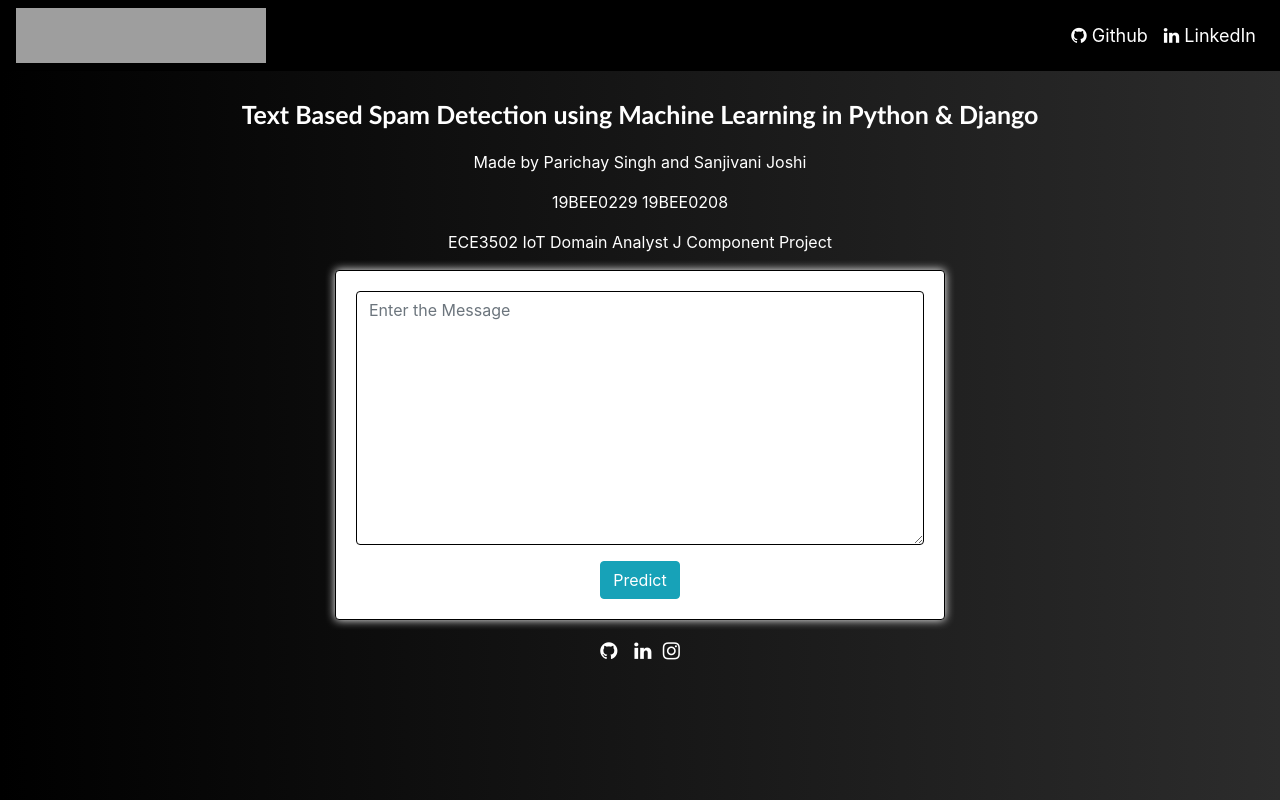
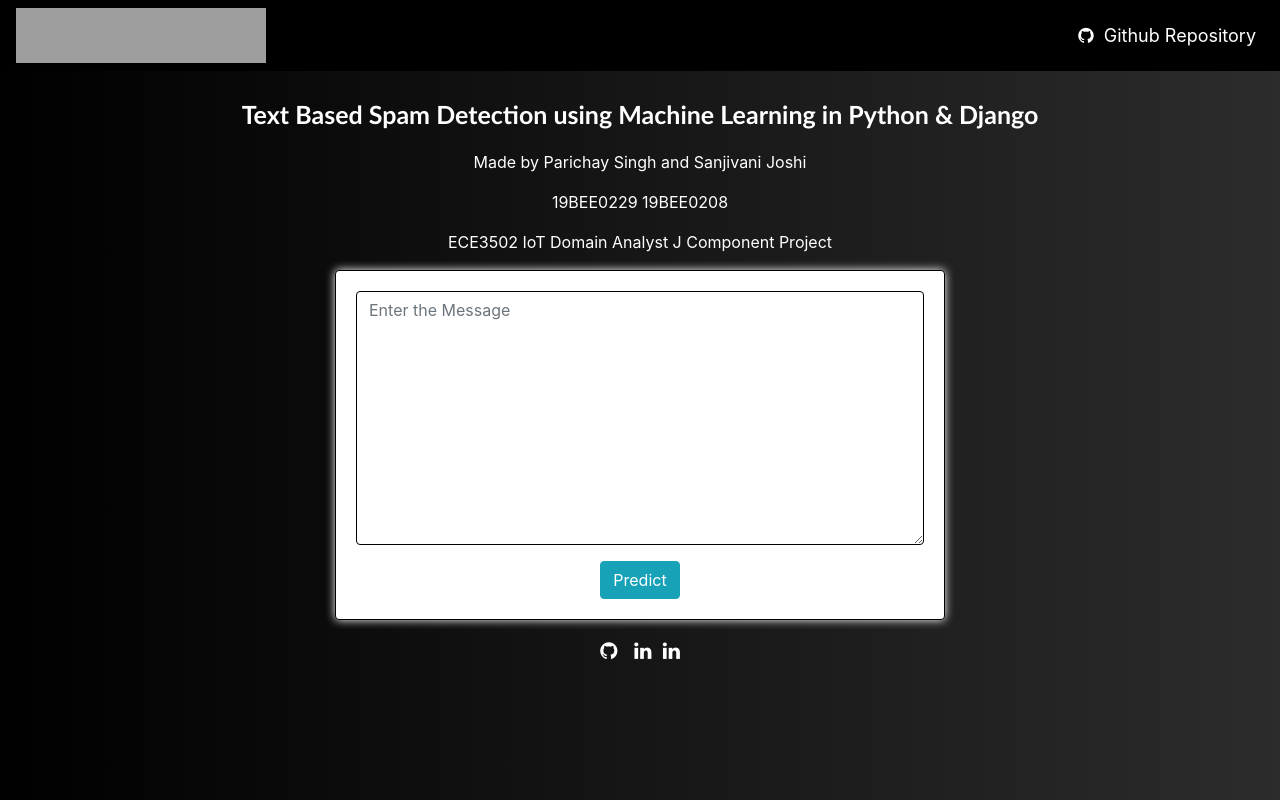
Before and after one commit to Parichay-Singh/SMS-Spam-Detection-WebApp, a Django app: page / in a window 1280 px wide. Run offline with Django 3.2, Linux system fonts and the light colour scheme; parts of the project's set-up code (start-up, migrations or seed data) failed here and were passed over; some libraries are stand-ins or nearby versions; grey boxes are pictures that could not be loaded.

Commit message:
Add files via upload

```diff
--- a/spam_detector/templates/spam_detector/index.html
+++ b/spam_detector/templates/spam_detector/index.html
@@ -43,9 +43,9 @@
             </div>
             <center><input class="btn btn-info" type="submit" value="Predict"></center>
         </form>
-        <center><p style="font-size: 20px;"><a href="https://www.github.com/venugopalkadamba" target="_blank"><span style="color: white !important;" class="fa fa-github"></span></a>&nbsp;&nbsp;
-            <a href="https://www.linkedin.com/in/venugopalkadamba" target="_blank" ><span style="color: white !important;" class="fa fa-linkedin"></span></a>
-            &nbsp;<a href="https://www.instagram.com/venugopal_2001" target="_blank" ><span style="color: white !important;" class="fa fa-instagram"></span></a>
+        <center><p style="font-size: 20px;"><a href="https://github.com/Parichay-Singh/" target="_blank"><span style="color: white !important;" class="fa fa-github"></span></a>&nbsp;&nbsp;
+            <a href="https://www.linkedin.com/in/parichaysingh/" target="_blank" ><span style="color: white !important;" class="fa fa-linkedin"></span></a>
+            &nbsp;<a href="https://www.linkedin.com/in/sanjivani-joshi-b0b70b1a2/" target="_blank" ><span style="color: white !important;" class="fa fa-linkedin"></span></a>
         </p></center>
     </div>
     <div class="col-md-3"></div>
--- a/spam_detector/templates/spam_detector/main.html
+++ b/spam_detector/templates/spam_detector/main.html
@@ -2,7 +2,7 @@
 <html>
     <head>
         <title>SMS Spam Detector</title>
-        <meta name="author" content="VENU GOPAL KADAMBA">
+        <meta name="author" content="Parichay Singh">
         <meta name="Keywords" content="Django,NLP,Machine Learning,Deep Learning,Artificial Intelligence,AI,ML,DL,Web Development">
         <meta name="description" content="A Machine Learning and NLP based web application for SMS Spam Detection.">
         <meta name="viewport" content="width=device-width, initial-scale=1.0">
--- a/spam_detector/templates/spam_detector/navbar.html
+++ b/spam_detector/templates/spam_detector/navbar.html
@@ -17,11 +17,8 @@
      <div class="collapse navbar-collapse" id="navbarNav">
        <ul class="navbar-nav ml-auto">
          <li class="nav-item active">
-           <a href="https://www.github.com/venugopalkadamba" target="_blank" class="nav-link"><i style="color: white;" class="fa fa-github"></i>&nbsp;Github</a>
+           <a href="https://github.com/Parichay-Singh/SMS-Spam-Detection-WebApp" target="_blank" class="nav-link"><i style="color: white;" class="fa fa-github"></i>&nbsp;  Github Repository</a>
          </li>
-         <li class="nav-item active">
-            <a href="https://www.linkedin.com/in/venugopalkadamba" target="_blank" class="nav-link"><i style="color: white;" class="fa fa-linkedin"></i>&nbsp;LinkedIn</a>
-          </li>
        </ul>
      </div>
    </nav>
```
